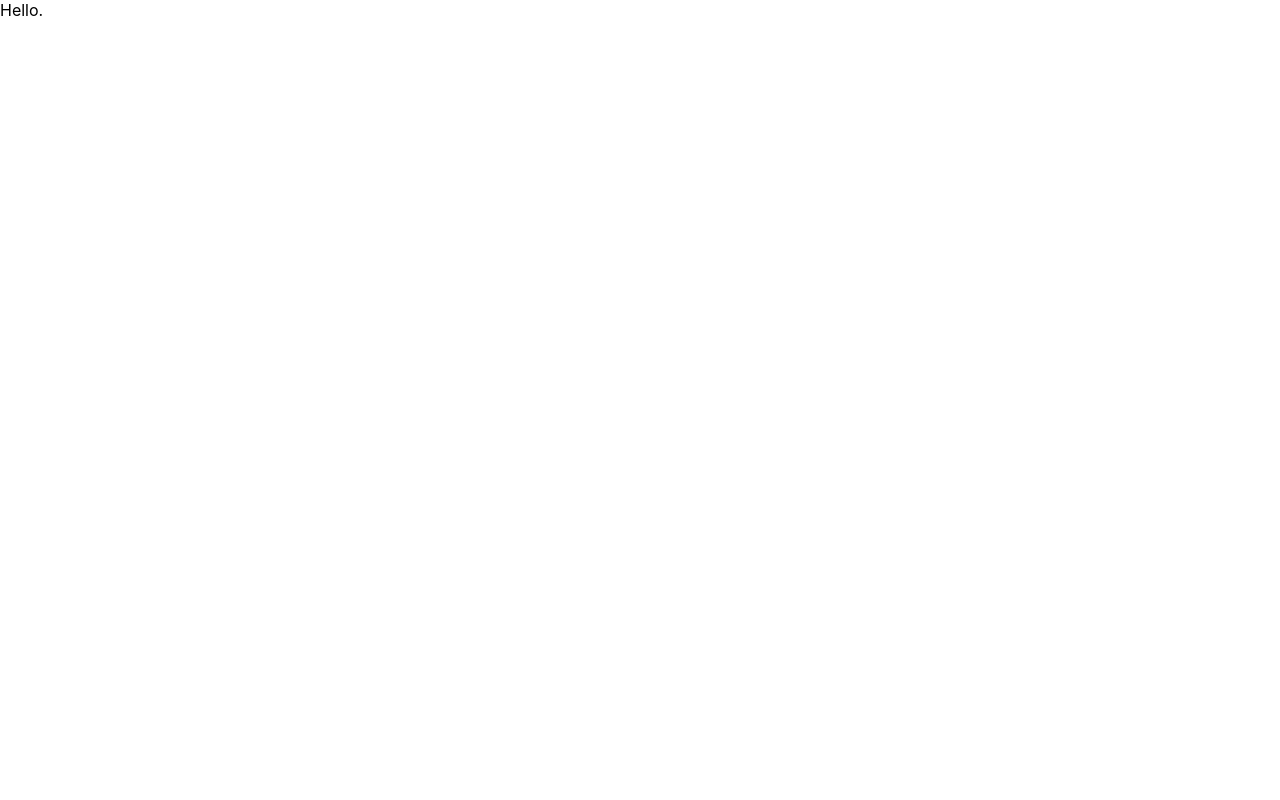
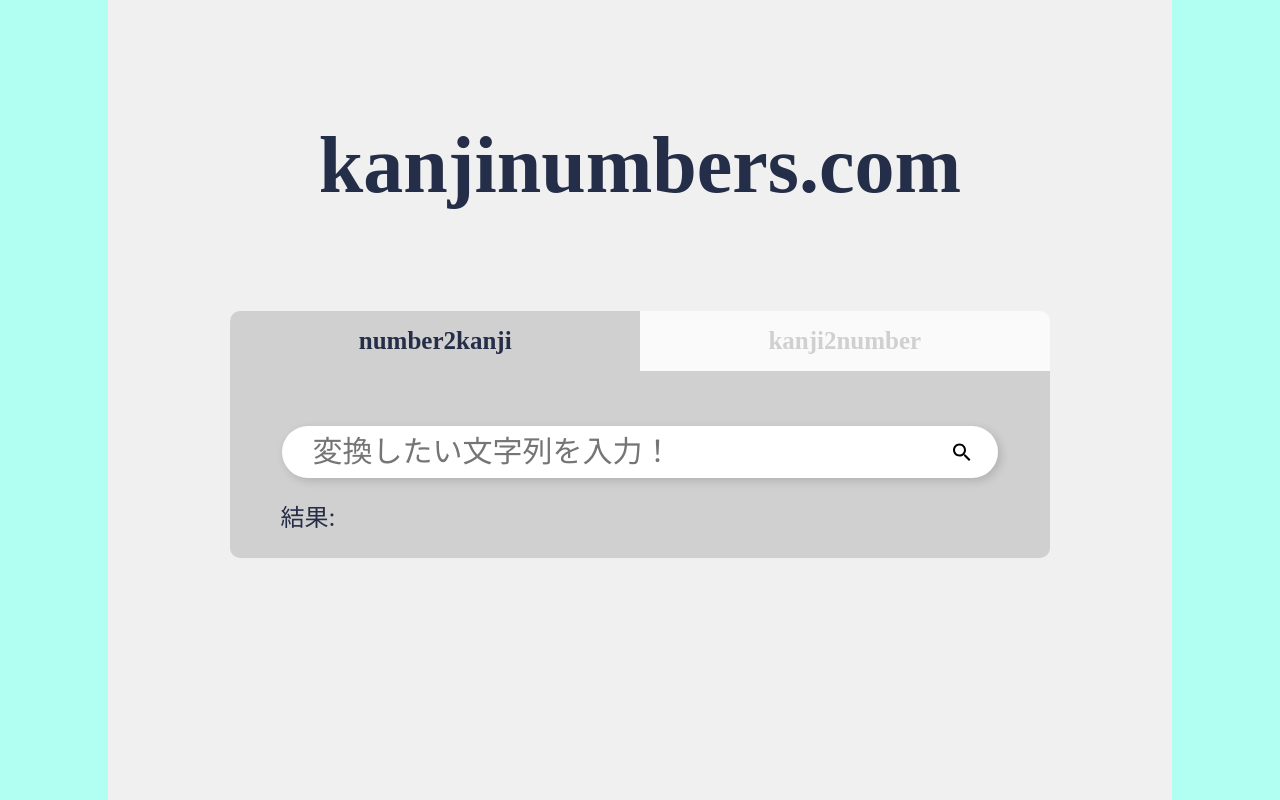
Before and after one commit to melq/kanji-numbers-front, a React (Create React App) app: page / in a window 1280 px wide. Built offline with nearby package versions, Linux system fonts and the light colour scheme.

Commit message:
:art: 見た目のみ用意した

```diff
--- a/package.json
+++ b/package.json
@@ -3,6 +3,8 @@
   "version": "0.1.0",
   "private": true,
   "dependencies": {
+    "@material-ui/core": "^4.11.0",
+    "@material-ui/icons": "^4.9.1",
     "@testing-library/jest-dom": "^5.11.4",
     "@testing-library/react": "^11.1.0",
     "@testing-library/user-event": "^12.1.10",
--- /dev/null
+++ b/src/assets/colors.ts
@@ -0,0 +1,7 @@
+export default {
+  mainColor: '#b0fff2',
+  textColor: '#252e48',
+  gray: '#f0f0f0',
+  gray2: '#d0d0d0',
+  white: '#fafafa',
+}
--- /dev/null
+++ b/src/conponents/MainScreen/Button.tsx
@@ -0,0 +1,38 @@
+import React from 'react'
+import styled from 'styled-components'
+
+const StyledButton = styled.button<
+  Pick<ButtonProps, 'fillColor' | 'textColor' | 'borderRadius'>
+  >`
+  width: 50%;
+  height: 60px;
+  font-size: 25px;
+  font-weight: bold;
+  border: none;
+  outline: none;
+  font-family: "Hiragino Sans";
+  background: ${({ fillColor }) => fillColor};
+  color: ${({ textColor }) => textColor};
+  border-radius: ${({ borderRadius }) => borderRadius};
+`
+
+type ButtonProps = {
+  fillColor: string,
+  text: string,
+  textColor: string,
+  borderRadius: string,
+}
+
+const Button: React.FC<ButtonProps> = (props) => {
+  return (
+    <StyledButton
+      fillColor={props.fillColor}
+      textColor={props.textColor}
+      borderRadius={props.borderRadius}
+    >
+      {props.text}
+    </StyledButton>
+  )
+}
+
+export default Button
--- /dev/null
+++ b/src/conponents/MainScreen/Contents.tsx
@@ -0,0 +1,85 @@
+import React, {useState} from 'react'
+import styled from 'styled-components'
+import colors from "../../assets/colors";
+import Search from "@material-ui/icons/Search";
+
+const Form = styled.form`
+  max-width: 100%;
+  text-align: center;
+  margin-top: 50px;
+`
+
+const InputBar = styled.div`
+  position: relative;
+  margin: auto;
+  display: flex;
+  min-width: 500px;
+  align-items: center;
+  justify-content: center;
+`
+
+const StyledButton = styled.button`
+  height: 25px;
+  background: none;
+  position: absolute;
+  top: 50%;
+  right: 0;
+  transform: translateY(-50%);
+  border: none;
+  outline: none;
+  margin-right: 20px;
+`
+
+const InputBox = styled.input`
+  box-shadow: 3px 3px 10px rgba(0, 0, 0, 0.15);
+  font-size: 30px;
+  padding-left: 30px;
+  width: 95%;
+  height: 50px;
+  border-radius: 50px;
+  vertical-align: middle;
+  outline: none;
+  border: none;
+`
+
+const Result = styled.div`
+  margin: 20px 0;
+  width: 80%;
+
+`
+const ResultText = styled.div`
+  color: ${colors.textColor};
+  font-size: 24px;
+`
+
+type ButtonProps = {
+  mode: string,
+}
+
+const Contents: React.FC<ButtonProps> = (props) => {
+  const [query, setQuery] = useState('')
+
+  const handleClick = () => {
+
+  }
+
+  const handleChange = (event: any) => {
+    setQuery(event.target.value)
+  }
+
+  return (
+    <div>
+      <Form onSubmit={handleClick}>
+        <InputBar>
+          <StyledButton><Search /></StyledButton>
+          <InputBox type="text" placeholder={'変換したい文字列を入力！'} onChange={handleChange} />
+        </InputBar>
+      </Form>
+      <Result>
+        <ResultText>結果: {query}</ResultText>
+      </Result>
+    </div>
+  )
+}
+
+export default Contents
--- a/src/conponents/MainScreen/MainScreen.tsx
+++ b/src/conponents/MainScreen/MainScreen.tsx
@@ -1,16 +1,123 @@
-import React from 'react'
+import React, { useState } from 'react'
 import styled from 'styled-components'
+import colors from "../../assets/colors";
+import Button from "./Button";
+import Contents from "./Contents";
+
+const mode = ['number2kanji', 'kanji2number']
 
 const MainWrapper = styled.div`
+  background: ${colors.mainColor};
   position: relative;
   width: 100%;
   height: 100vh;
 `
 
+const Container = styled.div`
+  background: ${colors.gray};
+  position: absolute;
+  top: 0;
+  right: 0;
+  left: 0;
+  bottom: 0;
+  margin: auto;
+  width: 80%;
+  padding: 20px;
+`
+
+const Elements = styled.div`
+  width: 80%;
+  margin: 0 auto;
+`
+
+const Title = styled.div`
+  text-align: center;
+  font-family: "Hiragino Sans";
+  font-size: 80px;
+  font-weight: bold;
+  color: ${colors.textColor};
+  margin: 100px 0 100px 0;
+`
+
+const LeftButton = styled.div`
+  display: inline;
+`
+
+const RightButton = styled.div`
+  display: inline;
+`
+
+const Tab = styled.div`
+  background: ${colors.gray2};
+  padding: 5px 50px;
+  border-radius: 0 0 10px 10px;
+`
+
 const MainScreen: React.FC = () => {
+  const [isLeft, setIsLeft] = useState(true)
+  const [fillColorLeft, setFillColorLeft] = useState(colors.gray2)
+  const [textColorLeft, setTextColorLeft] = useState(colors.textColor)
+  const [fillColorRight, setFillColorRight] = useState(colors.white)
+  const [textColorRight, setTextColorRight] = useState(colors.gray2)
+
+  const selectLeft = () => {
+    setIsLeft(true)
+    setFillColorLeft(colors.gray2)
+    setTextColorLeft(colors.textColor)
+    setFillColorRight(colors.white)
+    setTextColorRight(colors.gray2)
+  }
+
+  const selectRight = () => {
+    setIsLeft(false)
+    setFillColorLeft(colors.white)
+    setTextColorLeft(colors.gray2)
+    setFillColorRight(colors.gray2)
+    setTextColorRight(colors.textColor)
+  }
+
+  const DisplayTab = () => {
+    if (isLeft) {
+      return (
+        <Tab>
+          <Contents mode={mode[0]} />
+        </Tab>
+      )
+    } else {
+      return (
+        <Tab>
+          <Contents mode={mode[1]} />
+        </Tab>
+      )
+    }
+  }
+
   return (
     <MainWrapper>
-      Hello.
+      <Container>
+        <Elements>
+          <Title>kanjinumbers.com</Title>
+        </Elements>
+        <Elements>
+          <LeftButton onClick={selectLeft}>
+            <Button
+              fillColor={fillColorLeft}
+              text={mode[0]}
+              textColor={textColorLeft}
+              borderRadius={'10px 0 0 0'}
+            />
+          </LeftButton>
+          <RightButton onClick={selectRight}>
+            <Button
+              fillColor={fillColorRight}
+              text={mode[1]}
+              textColor={textColorRight}
+              borderRadius={'0 10px 0 0'}
+            />
+          </RightButton>
+          <DisplayTab />
+        </Elements>
+      </Container>
     </MainWrapper>
   )
 }
```
Also changed, not shown: 2 other files (tests, documents, lock files or other folders).
